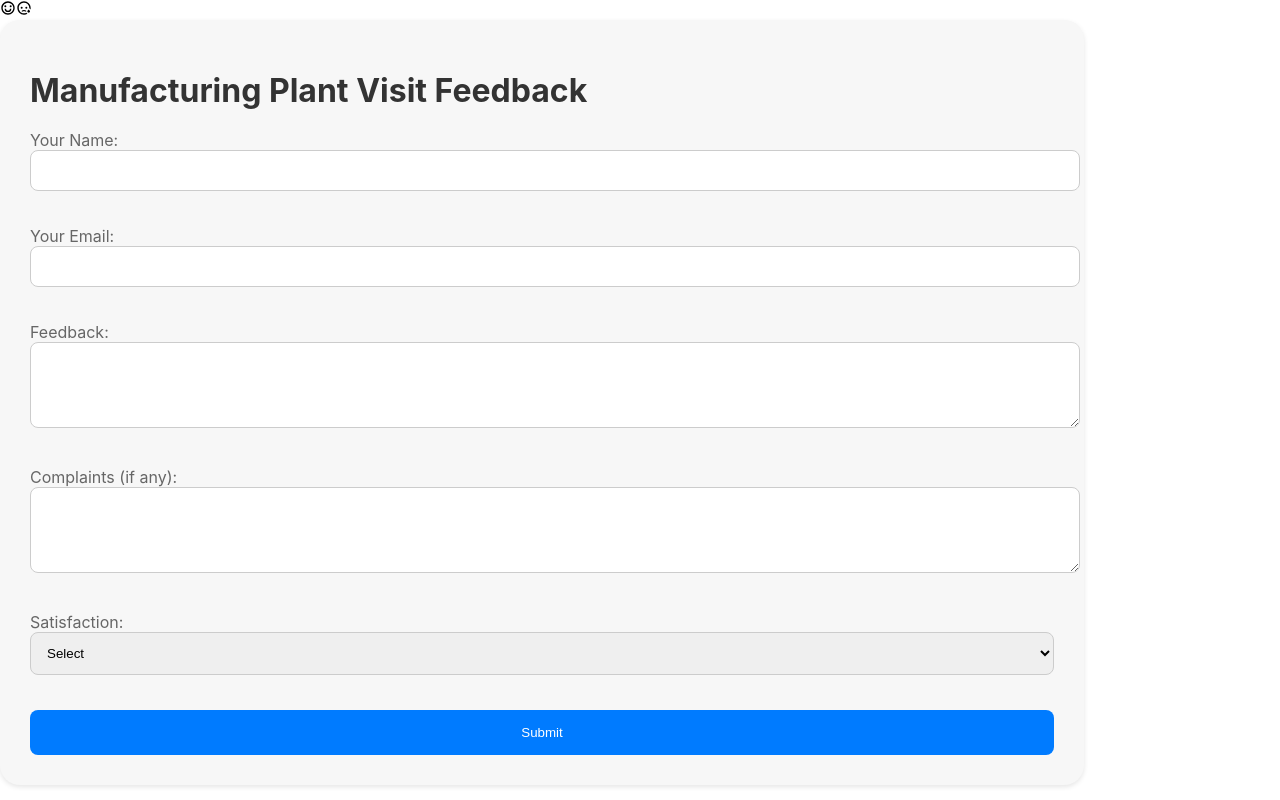
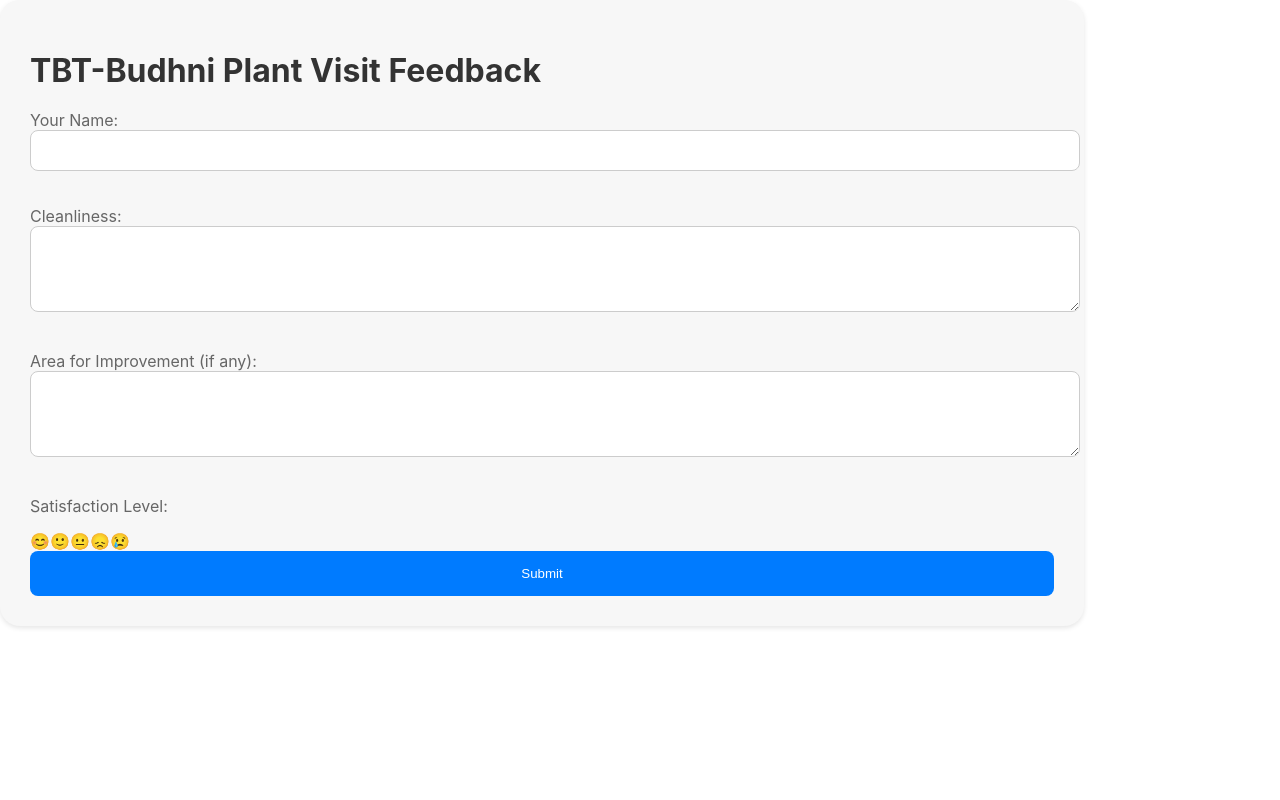
Before and after one commit to BhoomikaPal/Feedback-form, a React (Create React App) app: page /feedback in a window 1280 px wide. Built offline with nearby package versions, Linux system fonts and the light colour scheme.

Commit message:
Update FeedbackForm.jsx

```diff
--- a/src/components/FeedbackForm.jsx
+++ b/src/components/FeedbackForm.jsx
@@ -1,67 +1,129 @@
-import React, { useState } from 'react';
-import { withRouter } from 'react-router-dom';
-import { RiEmotionHappyLine, RiEmotionSadLine } from 'react-icons/ri';
+import React, { useState, useEffect } from 'react';
+import { useNavigate } from 'react-router-dom';
 import './FeedbackForm.css';
 
-function FeedbackForm({ history }) {
+function FeedbackForm() {
+  const navigate = useNavigate();
   const [feedback, setFeedback] = useState({
     name: '',
-    email: '',
-    feedbackText: '',
+    digitalInitiatives: '',
+    cleanliness: '',
     complaints: '',
     satisfaction: '',
   });
+
+  useEffect(() => {
+    // Check if there's any saved data in local storage
+    const savedData = localStorage.getItem('feedbackData');
+    if (savedData) {
+      // Log the saved data to the console
+      console.log('Saved data retrieved from local storage:', savedData);
+      // Parse the saved data
+      const parsedData = JSON.parse(savedData);
+      // Log the parsed data to the console
+      console.log('Parsed data:', parsedData);
+      // Update the feedback state with the parsed data
+      setFeedback(parsedData);
+    }
+  }, []);
+
   const handleInputChange = (e) => {
     const { name, value } = e.target;
     setFeedback({ ...feedback, [name]: value });
   };
 
+  const handleSatisfactionChange = (satisfaction) => {
+    setFeedback({ ...feedback, satisfaction });
+  };
+
   const handleSubmit = (e) => {
-    e.preventDefault();
-    // Handle form submission here
-    console.log(feedback);
-    history.push('/thank-you');
+    e.preventDefault(); // Prevent default form submission behavior
+
+    console.log('Form is being submitted...'); // Add this line to check if handleSubmit is triggered
+
+    // Log the feedback data to console to verify its contents
+    console.log('Feedback data:', feedback);
+
+    // Handle form submission logic here
+    console.log('Form submitted:', feedback);
+
+    // Save data to local storage
+    localStorage.setItem('feedbackData', JSON.stringify(feedback));
+
+    // Navigate to the ThankYou component
+    if (navigate) {
+      navigate('/thank-you');
+    } else {
+      console.error('Navigate object is undefined.');
+    }
   };
 
   return (
-
-      <div>
-        <RiEmotionHappyLine />
-        <RiEmotionSadLine />
-
-
+    <div className="background">
+      <div className="container">
         <div className="feedback-form">
-      <h1>Manufacturing Plant Visit Feedback</h1>
+          <h1>TBT-Budhni Plant Visit Feedback</h1>
           <form onSubmit={handleSubmit}>
             <label>
               Your Name:
               <input type="text" name="name" value={feedback.name} onChange={handleInputChange} required />
             </label>
             <label>
-          Your Email:
-          <input type="email" name="email" value={feedback.email} onChange={handleInputChange} required />
+              Cleanliness:
+              <textarea name="cleanliness" value={feedback.cleanliness} onChange={handleInputChange} rows="4" required />
             </label>
             <label>
-          Feedback:
-          <textarea name="feedbackText" value={feedback.feedbackText} onChange={handleInputChange} rows="4" required />
-        </label>
-        <label>
-          Complaints (if any):
+              Area for Improvement (if any):
               <textarea name="complaints" value={feedback.complaints} onChange={handleInputChange} rows="4" />
             </label>
-        <label>
-          Satisfaction:
-          <select name="satisfaction" value={feedback.satisfaction} onChange={handleInputChange} required>
-            <option value="">Select</option>
-            <option value="very_satisfied">Very Satisfied <RiEmotionHappyLine /></option>
-            <option value="satisfied">Satisfied <RiEmotionHappyLine /></option>
-            <option value="neutral">Neutral</option>
-            <option value="unsatisfied">Unsatisfied <RiEmotionSadLine /></option>
-            <option value="very_unsatisfied">Very Unsatisfied <RiEmotionSadLine /></option>
-          </select>
-        </label>
+            <div className="satisfaction">
+              <label>Satisfaction Level:</label>
+              <div className="satisfaction-icons">
+                <span
+                  className={`satisfaction-icon ${feedback.satisfaction === 'very_satisfied' && "selected"}`}
+                  onClick={() => handleSatisfactionChange('very_satisfied')}
+                  title="Very Satisfied"
+                >
+                  😊
+                </span>
+                <span
+                  className={`satisfaction-icon ${feedback.satisfaction === 'satisfied' && "selected"}`}
+                  onClick={() => handleSatisfactionChange('satisfied')}
+                  title="Satisfied"
+                >
+                  🙂
+                </span>
+                <span
+                  className={`satisfaction-icon ${feedback.satisfaction === 'neutral' && "selected"}`}
+                  onClick={() => handleSatisfactionChange('neutral')}
+                  title="Neutral"
+                >
+                  😐
+                </span>
+                <span
+                  className={`satisfaction-icon ${feedback.satisfaction === 'unsatisfied' && "selected"}`}
+                  onClick={() => handleSatisfactionChange('unsatisfied')}
+                  title="Unsatisfied"
+                >
+                  😞
+                </span>
+                <span
+                  className={`satisfaction-icon ${feedback.satisfaction === 'very_unsatisfied' && "selected"}`}
+                  onClick={() => handleSatisfactionChange('very_unsatisfied')}
+                  title="Very Unsatisfied"
+                >
+                  😢
+                </span>
+              </div>
+              {feedback.satisfaction && (
+                <div className="satisfaction-description">
+                  {feedback.satisfaction}
+                </div>
+              )}
+            </div>
             <button type="submit">Submit</button>
           </form>
+        </div>
       </div>
     </div>
   );
```
Lines whose indentation alone changed are shown as unchanged.
